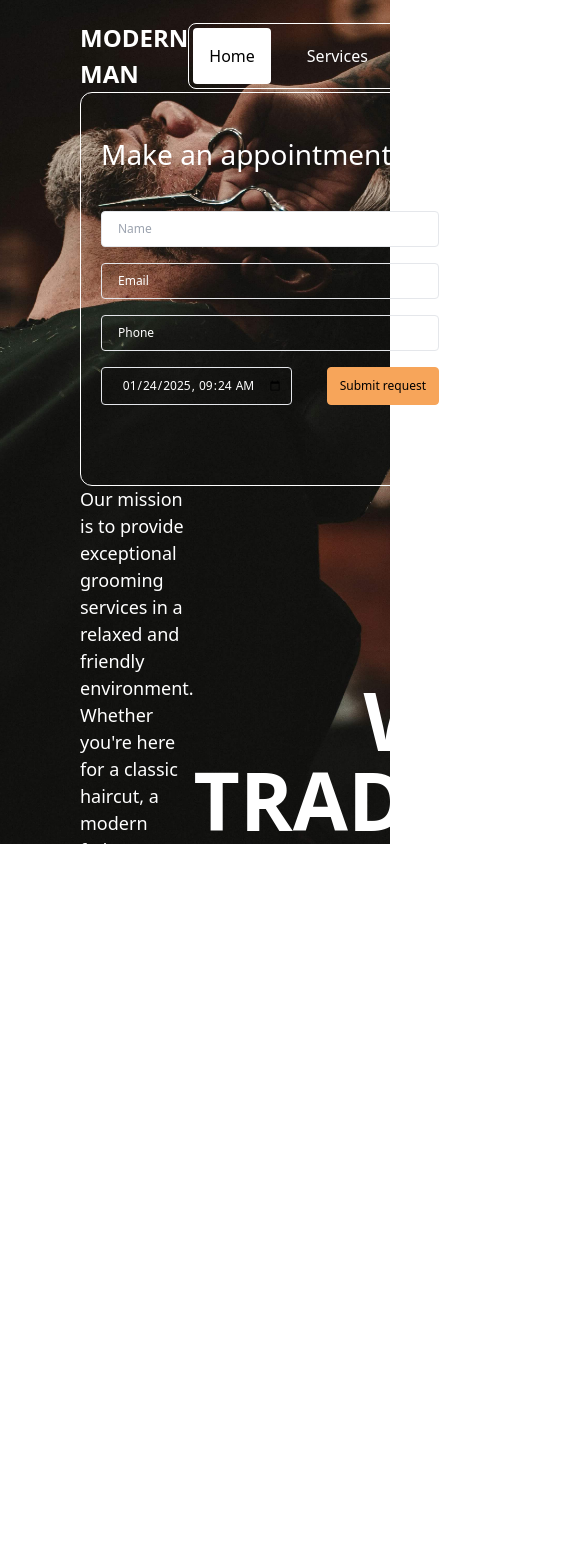
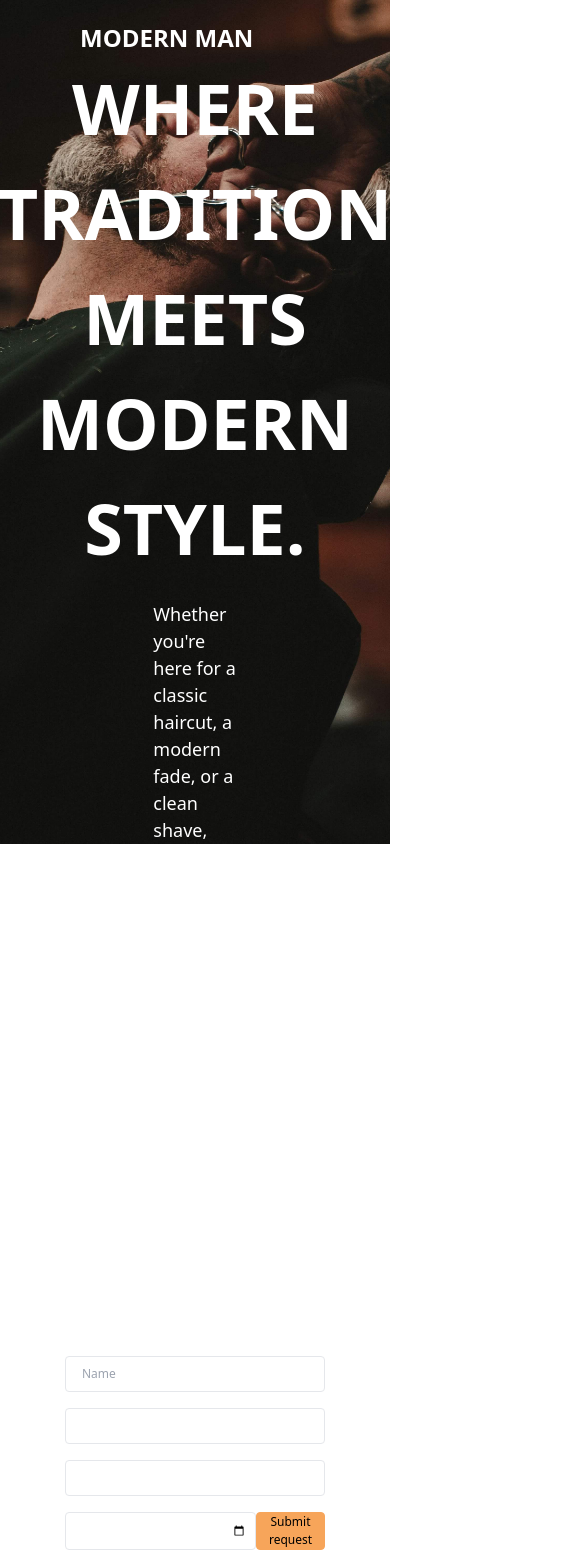
Before and after one commit to robertgarofalo/barbershop, a Next.js app: page / in a window 390 px wide. Shown: the top 1568 px of the page, 585 px wide, since content can reach past the window. Before the commit the page ends 1094 px from the top, so only its background shows below. Built offline with nearby package versions, Linux system fonts and the light colour scheme.

Commit message:
responsiveness hero at lg and up

```diff
--- a/app/components/BookingForm.jsx
+++ b/app/components/BookingForm.jsx
@@ -34,8 +34,8 @@ const BookingForm = () => {
 
 
     return (
-        <section className="text-white">
-            <form onSubmit={handleSubmitForm} className="flex flex-col gap-y-4 border-[1.5px] border-white py-10 px-5 rounded-xl w-[380px] ">
+        <section className="flex flex-row justify-center lg:justify-start text-white order-3 lg:order-2">
+            <form onSubmit={handleSubmitForm} className="flex flex-col gap-y-4 border-[1.5px] border-white py-10 px-5 rounded-xl w-[380px]">
                 <h3 className='text-[28px] mb-5'>Make an appointment</h3>
                 <input className='text-[12px] placeholder-grey border-[1px] rounded py-2 px-4' type="text" label="name" placeholder="Name" />
                 <input className='text-[12px] placeholder-white bg-transparent border-[1px] rounded py-2 px-4' type="email" label="email" placeholder="Email" />
--- a/app/components/Nav.jsx
+++ b/app/components/Nav.jsx
@@ -30,14 +30,14 @@ const Nav = () => {
     const [selectedPage, setSelectedPage] = useState('Home')
 
     return (
-        <div className="flex flex-row justify-between items-center text-white">
+        <div className="flex flex-row justify-between items-center text-white order-1">
             {/* logo */}
             <div onClick={() => setSelectedPage('Home')}>
                 <h1 className="font-bold text-[24px] cursor-pointer">MODERN MAN</h1>
             </div>
 
-            {/* nav */}
-            <nav className="flex gap-5 border-[1px] border-white rounded-lg p-1">
+            {/* desktop nav */}
+            <nav className="hidden lg:flex gap-5 border-[1px] border-white rounded-lg p-1">
                 {links.map((link, index) => (
                     <button key={`link-${index + 1}`}
                         className={`${selectedPage === link.name ? 'bg-white' : 'bg-transparent'} px-4 py-1 rounded transition-all duration-500`}
@@ -48,10 +48,12 @@ const Nav = () => {
                 ))}
             </nav>
 
-            {/* contact button */}
-            <button className='border-[1px] border-white px-4 py-2 rounded-lg bg-white hover:bg-transparent text-black hover:text-white transition-all duration-300'>
+            <button className='hidden lg:flex border-[1px] border-white px-4 py-2 rounded-lg bg-white hover:bg-transparent text-black hover:text-white transition-all duration-300'>
                 <p>Contact us</p>
             </button>
+
+            {/* Mobile nav */}
+
         </div>
     )
 }
--- a/app/components/sections/Hero.jsx
+++ b/app/components/sections/Hero.jsx
@@ -8,14 +8,15 @@ const Hero = () => {
             {/* background img reversed*/}
             <div className="absolute h-screen w-full flex bg-[url('/assets/barber.jpg')] bg-cover bg-top scale-x-[-1]" />
 
-            <div className="relative h-screen flex flex-col justify-between pt-5 pb-20 px-20">
+            <div className="relative h-screen flex flex-col justify-between pt-5 pb-20 px-20 ">
                 <Nav />
                 <BookingForm />
 
                 {/* bottom row */}
-                <div className="flex flex-row justify-between items-end">
-                    <p className="text-white text-[18px] w-[500px]">Our mission is to provide exceptional grooming services in a relaxed and friendly environment. Whether you're here for a classic haircut, a modern fade, or a clean shave, our skilled barbers are dedicated to ensuring you leave looking and feeling your best.</p>
-                    <h1 className="text-white text-[80px] text-right font-semibold leading-[80px] w-[900px] uppercase">Where tradition <br />meets modern style.</h1>
+                <div className="flex flex-col lg:flex-row justify-center items-center lg:justify-between lg:items-end
+                lg:translate-y-[-40px] xl:translate-y-[0px] order-2">
+                    <p className="text-white text-[18px] mt-5 lg:mt-0 px-24 lg:px-0 lg:w-[500px] order-2 lg:order-1"><span className="hidden lg:flex">Our mission is to provide exceptional grooming services in a relaxed and friendly environment.</span> Whether you're here for a classic haircut, a modern fade, or a clean shave, our skilled barbers are dedicated to ensuring you leave looking and feeling your best.</p>
+                    <h1 className="text-white text-[70px] lg:text-[58px] xl:text-[78px] text-center lg:text-right font-semibold lg:leading-[80px] lg:w-[900px] uppercase order-1 lg:order-2 ">Where tradition <br />meets modern style.</h1>
                 </div>
             </div>
         </section>
--- a/tailwind.config.mjs
+++ b/tailwind.config.mjs
@@ -9,8 +9,8 @@ export default {
     screens: {
       sm: '640px',
       md: '768px',
-      lg: '960px',
-      xl: '1200px',
+      lg: '1060px',
+      xl: '1250px',
     },
     extend: {
       colors: {
```
